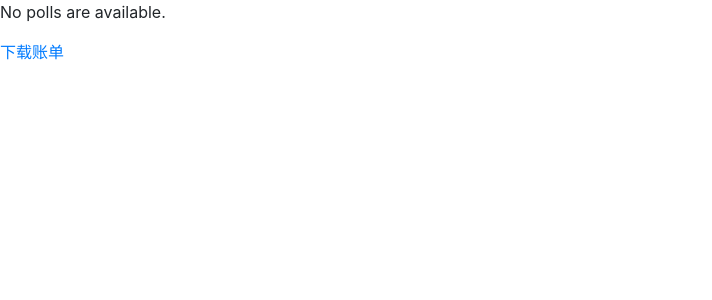
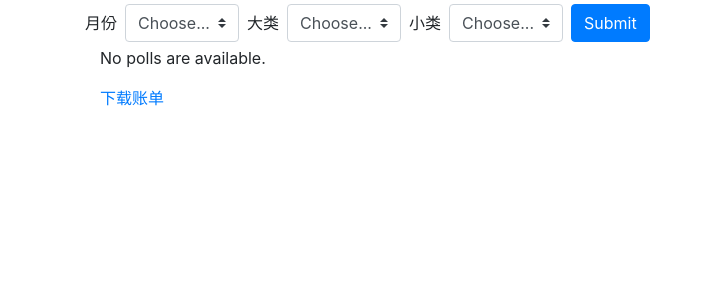
Before and after one commit to yufenghua/actbook, a Django app: page /book/ in a window 1280 px wide. Shown: the top 300 px of the page, without its empty margins (0-712 px from the left). Run offline with Django 3.2, Linux system fonts and the light colour scheme; data that the repository does not hold is empty; parts of the project's set-up code (start-up, migrations or seed data) failed here and were passed over; some libraries are stand-ins or nearby versions.

Commit message:
代码提交，一个简单的前端布局 还很麻烦

```diff
--- a/actbook/book/templates/book/index.html
+++ b/actbook/book/templates/book/index.html
@@ -8,9 +8,37 @@
     <!-- Bootstrap CSS -->
     <link rel="stylesheet" href="https://stackpath.bootstrapcdn.com/bootstrap/4.1.1/css/bootstrap.min.css" integrity="sha384-WskhaSGFgHYWDcbwN70/dfYBj47jz9qbsMId/iRN3ewGhXQFZCSftd1LZCfmhktB" crossorigin="anonymous">
 
-    <title>Hello, world!</title>
+    <title>账务总览</title>
   </head>
   <body>
+    <div class="container">
+      <div>
+        <form class="form-inline">
+          <label class="my-1 mr-2" for="inlineFormCustomSelectPref">月份</label>
+          <select class="custom-select my-1 mr-sm-2" id="inlineFormCustomSelectPref">
+            <option selected>Choose...</option>
+            <option value="1">One</option>
+            <option value="2">Two</option>
+            <option value="3">Three</option>
+          </select>
+          <label class="my-1 mr-2" for="inlineFormCustomSelectPref">大类</label>
+          <select class="custom-select my-1 mr-sm-2" id="inlineFormCustomSelectPref">
+            <option selected>Choose...</option>
+            <option value="1">One</option>
+            <option value="2">Two</option>
+            <option value="3">Three</option>
+          </select>
+          <label class="my-1 mr-2" for="inlineFormCustomSelectPref">小类</label>
+          <select class="custom-select my-1 mr-sm-2" id="inlineFormCustomSelectPref">
+            <option selected>Choose...</option>
+            <option value="1">One</option>
+            <option value="2">Two</option>
+            <option value="3">Three</option>
+          </select>
+          <button type="submit" class="btn btn-primary my-1">Submit</button>
+        </form>
+      </div>
+      <div class="container">
         {% if items %}
         <table class="table">
           <thead>
@@ -37,7 +65,12 @@
         {% else %}
             <p>No polls are available.</p>
         {% endif %}
-	<div><a href='toexcel'>下载账单</a></div>
+
+      </div>
+
+    <div class="container"><a href='toexcel'>下载账单</a></div>
+    </div>
+
 
     <!-- Optional JavaScript -->
     <!-- jQuery first, then Popper.js, then Bootstrap JS -->
--- a/actbook/book/views.py
+++ b/actbook/book/views.py
@@ -7,7 +7,7 @@
 # Create your views here.
 from django.http import HttpResponse
 from exportToexcel import *
-from .models import BookItem
+from .models import *
 
 def index(request):
 	book_items=BookItem.objects.order_by('-time')
@@ -16,3 +16,6 @@
 	return HttpResponse(template.render(context, request))
 def downloadExcel(request):
 	return exportToExcel()
+
+def getSearchParam(request):
+	pass
```
Lines whose indentation alone changed are shown as unchanged.
